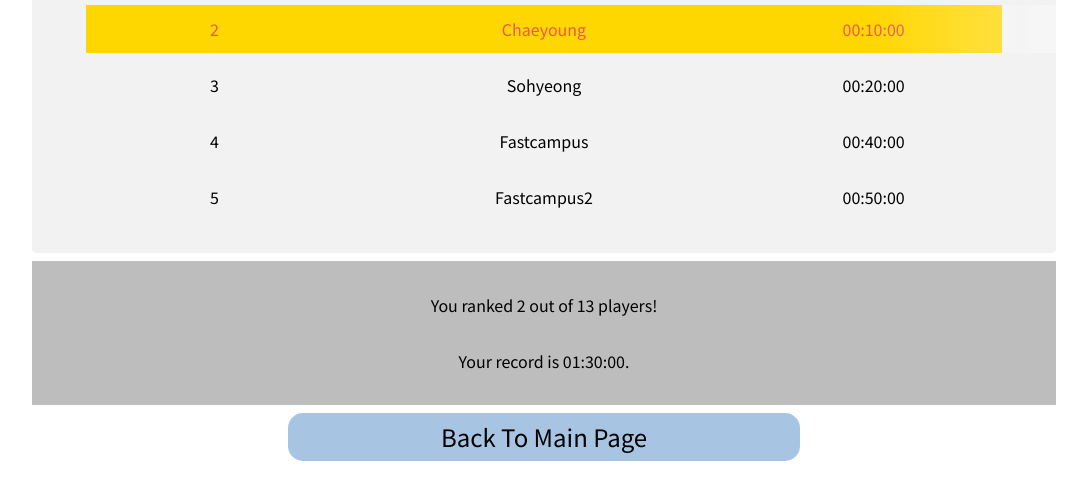
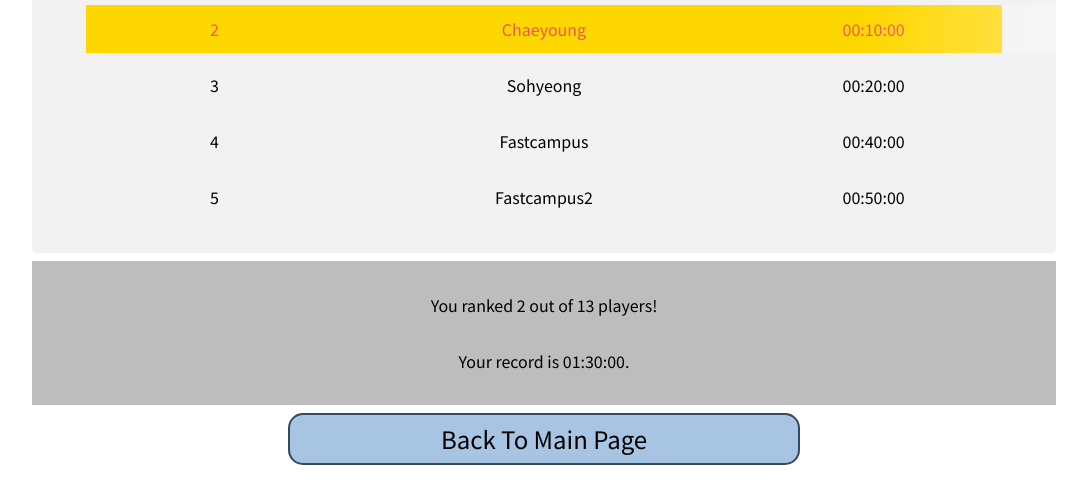
Before and after one commit to hanana1253/typingGame, a website: page src/ranks.html in a window 1280 px wide. Shown: the part 307-800 px from the top of the page, without its empty margins (96-1183 px from the left). Drawn offline with nearby package versions, Linux system fonts and the light colour scheme; files that its build step writes are made by us from their sources.

Commit message:
feat: Edit _rank.scss

```diff
--- a/src/scss/pages/_rank.scss
+++ b/src/scss/pages/_rank.scss
@@ -7,6 +7,10 @@
   100% {
     transform: translateX(100%);
   }
+}
+
+.ranks-container {
+  min-width: 768px;
 }
 
 .ranks-heading {
@@ -71,25 +75,26 @@
 }
 
 .result {
-  background-color: $gray4;
   margin: 0 10vw;
+  height: 18vh;
+  line-height: 7vh;
   text-align: center;
   vertical-align: bottom;
-  height: 18vh;
+  background-color: $gray4;
   padding: 2vh;
-  line-height: 7vh;
   &.added {
-    padding: 0;
     height: 10vh;
     line-height: 5vh;
+    padding: 0;
   }
 }
 
 .return {
+  display: block;
+  width: 40vw;
   background-color: $lightblue;
   border-radius: 15px;
-  width: 40vw;
-  display: block;
+  border: 2px solid $darkblue2;
   text-align: center;
   padding: 1.5vh 3vw;
   font-size: 1.5rem;
```
